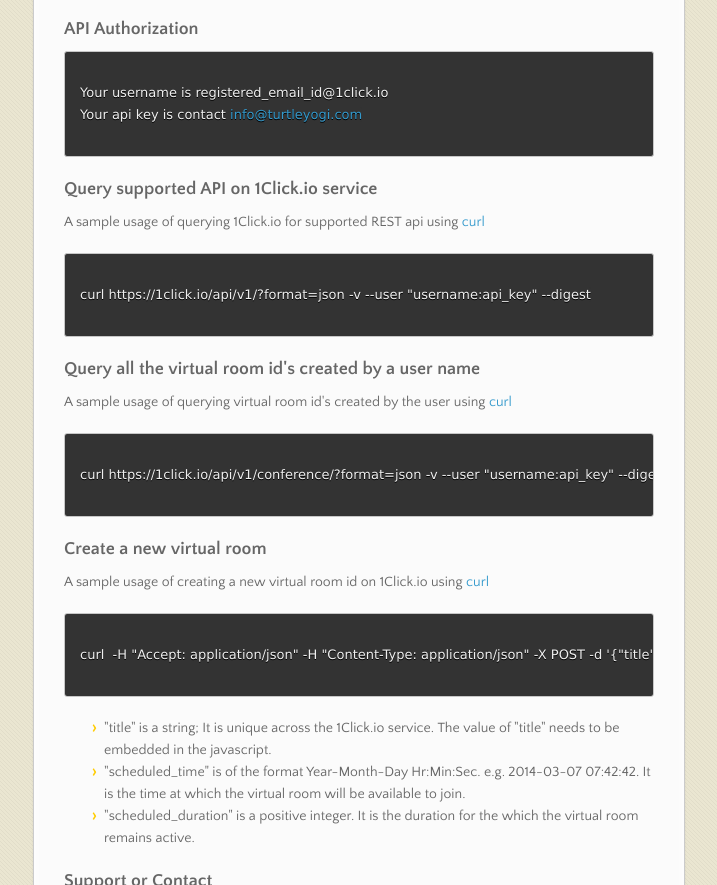
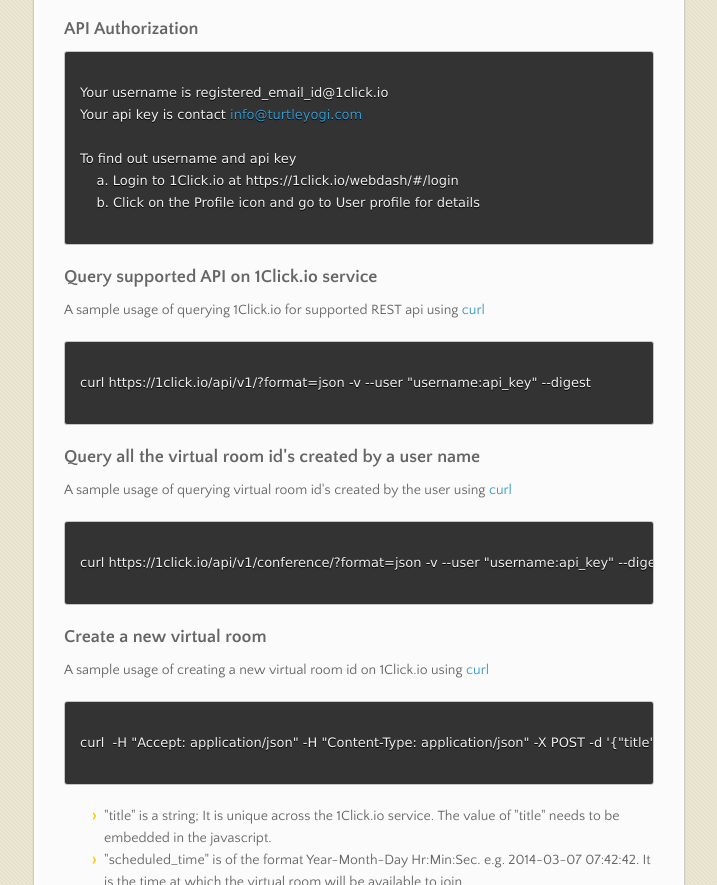
Before and after one commit to 1clickapi/1clickapi.github.io, a plain HTML site: page index.html in a window 1280 px wide. Shown: the part 1163-2048 px from the top of the page, without its empty margins (282-999 px from the left). Drawn offline with nearby package versions, Linux system fonts and the light colour scheme.

Commit message:
update profile link

```diff
--- a/index.html
+++ b/index.html
@@ -87,6 +87,10 @@
 <code>
 Your username is registered_email_id@1click.io
 Your api key is contact <a href="mailto:info@turtleyogi.com">info@turtleyogi.com</a>
+
+To find out username and api key
+    a. Login to 1Click.io at https://1click.io/webdash/#/login
+    b. Click on the Profile icon and go to User profile for details
 </code>
 </pre>
 
```
